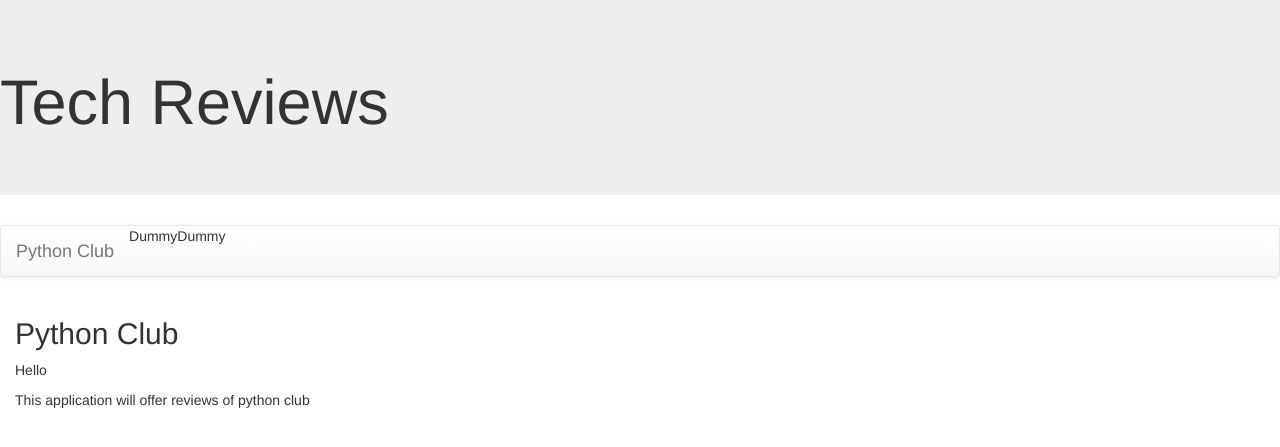
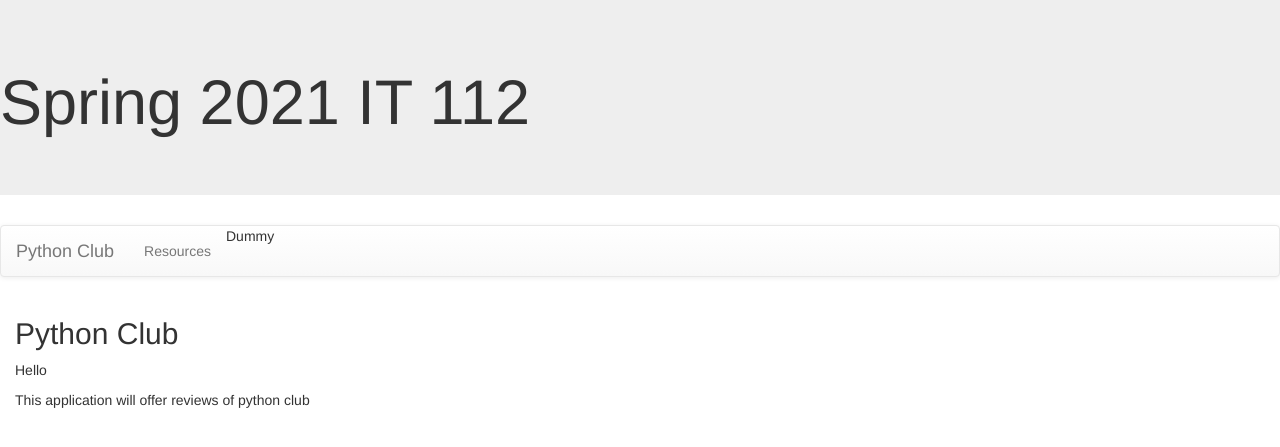
Before and after one commit to WChihWen/S2021IT112, a Django app: page /Club/ in a window 1280 px wide. Shown: the top 447 px of the page. Run offline with Django 3.2, Linux system fonts and the light colour scheme; some libraries are stand-ins or nearby versions.

Commit message:
resource view commit

```diff
--- a/Club/templates/base.html
+++ b/Club/templates/base.html
@@ -8,7 +8,7 @@
 </head>
 <body>
 <div class='jumbotron'>
-<h1>Tech Reviews</h1>
+<h1>Spring 2021 IT 112</h1>
  </div>
    <nav class="navbar navbar-default">
    <div class="container-fluid">
@@ -16,7 +16,7 @@
 <a class="navbar-brand" href="{% url 'index' %}">Python Club</a>
 </div>
 <ul class="nav navbar-nav">
-<li>Dummy</li>
+<li><a href="{% url 'resources' %}"> Resources </a></li>
 <li>Dummy</li>
 </ul>
 </div>
--- a/Club/urls.py
+++ b/Club/urls.py
@@ -2,4 +2,5 @@ from django.urls import path
 from . import views
 urlpatterns = [
     path('', views.index, name="index"),
+    path('resources/', views.resources, name="resources"),
 ]
--- a/Club/views.py
+++ b/Club/views.py
@@ -1,5 +1,9 @@
 from django.shortcuts import render
+from .models import Resource, User
 
 # Create your views here.
 def index(request):
     return render(request, 'Club/index.html')
+
+def resources(request):
+     return render(request, 'Club/resources.html', {'resource_list': Resource.objects.all()})
```
Also changed, not shown: Club/templates/Club/resources.html (added, +10 -0 lines).
